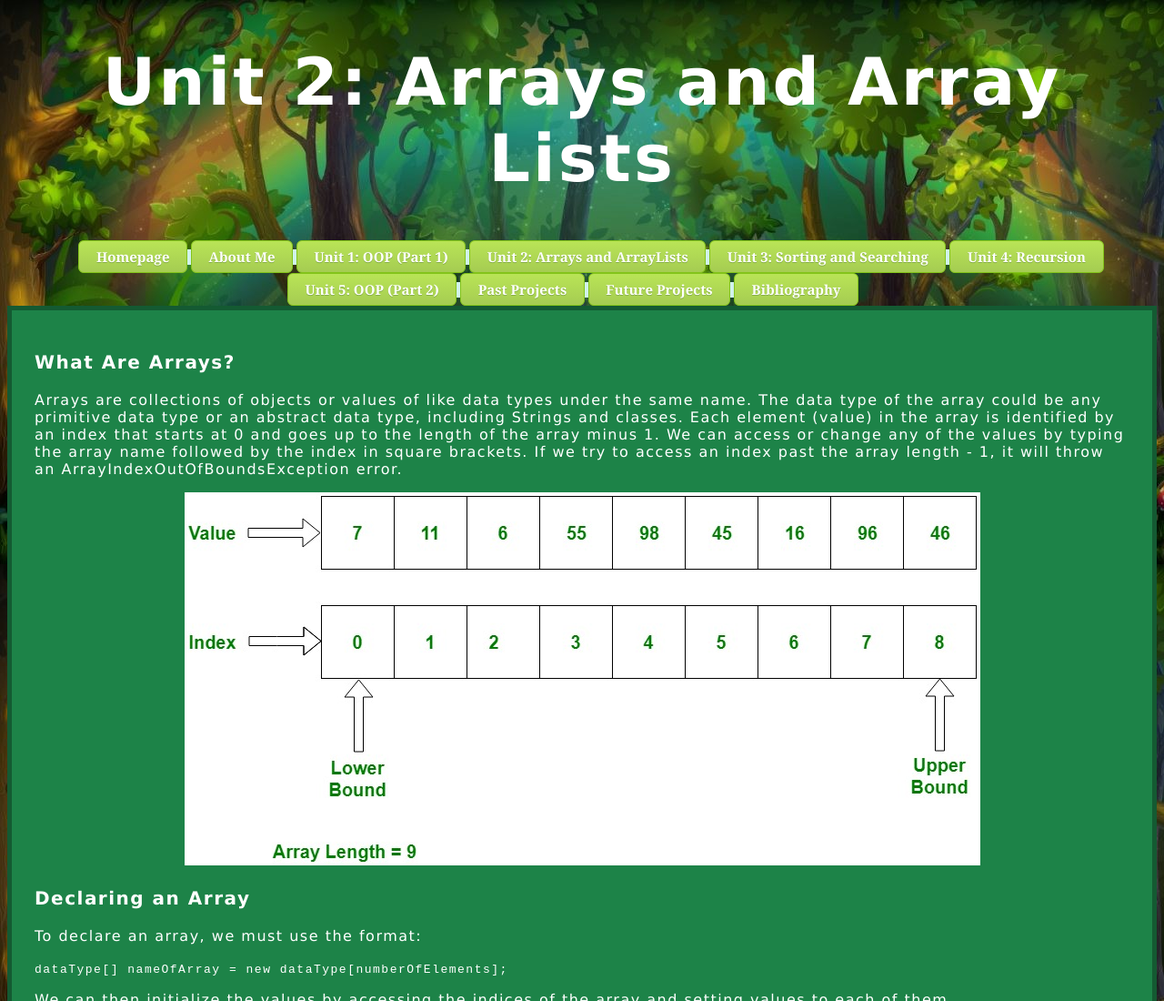
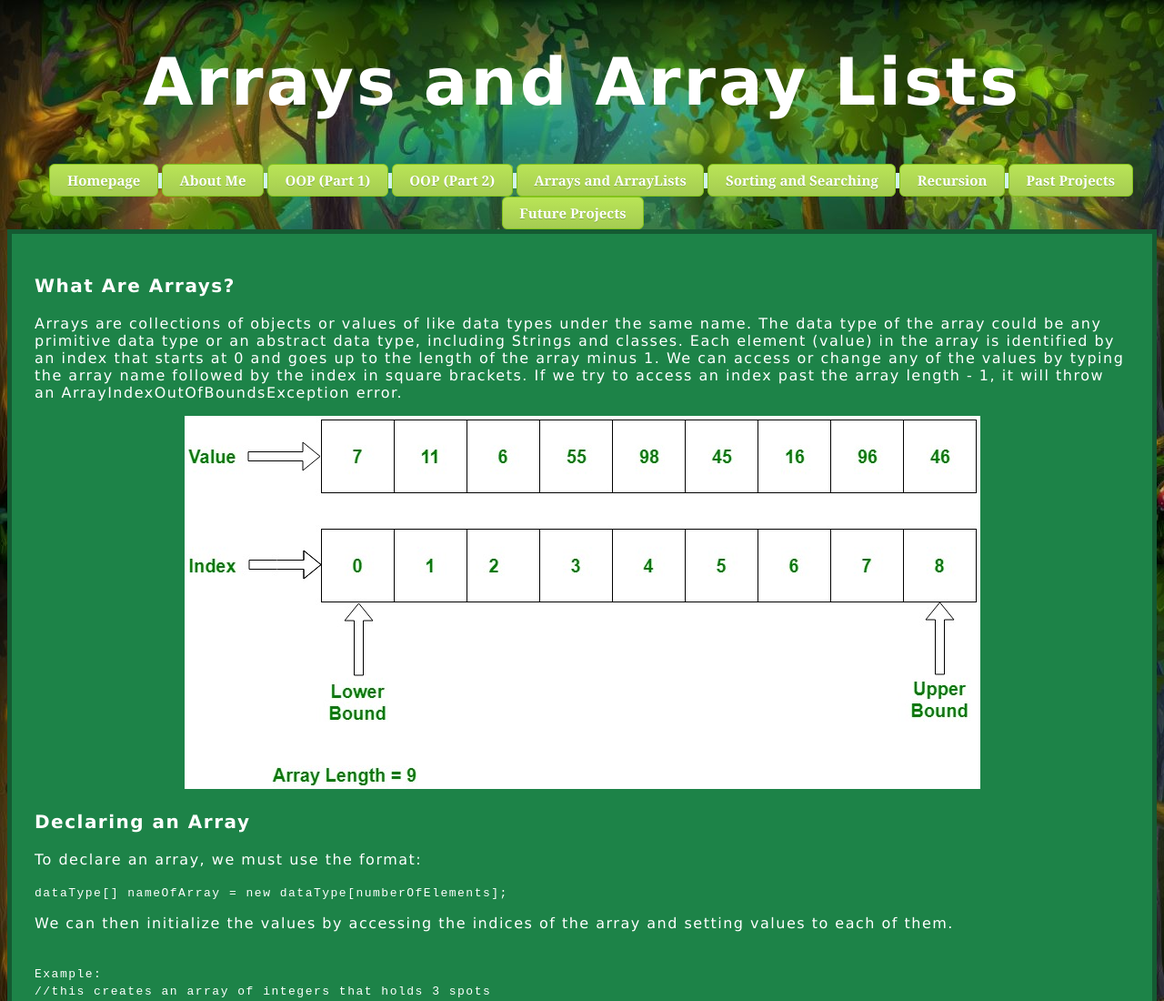
Before and after one commit to SophiaNguyen1/website, a plain HTML site: page Arrays.htm in a window 1280 px wide. Shown: the top 1100 px of the page at 91% size. Drawn offline with Linux system fonts and the light colour scheme.

Commit message:
Update Arrays.htm

```diff
--- a/Arrays.htm
+++ b/Arrays.htm
@@ -97,20 +97,19 @@ table, th, td {
 </style>
 </head>
 <body>
-<h1>Unit 2: Arrays and Array Lists</h1>
+<h1>Arrays and Array Lists</h1>
 <box>
 	<centre>
-<a href="index.htm" class="button">Homepage</a>
-<a href="AboutMe.htm" class="button">About Me</a>
-<a href="OOP.htm" class="button">Unit 1: OOP (Part 1)</a>
-<a href="Arrays.htm" class="button">Unit 2: Arrays and ArrayLists</a>
-<a href="SortingSearching.htm" class="button">Unit 3: Sorting and Searching</a>
-<a href="Recursion.htm" class="button">Unit 4: Recursion</a>
-<a href="OOP2.htm" class="button">Unit 5: OOP (Part 2)</a>
-<a href="PastProjects.htm" class="button">Past Projects</a>
-<a href="FutureProjects.htm" class="button">Future Projects</a>
-<a href="Bibliography.htm" class="button">Bibliography</a>
-	</centre>
+    <a href="index.htm" class="button">Homepage</a>
+    <a href="AboutMe.htm" class="button">About Me</a>
+    <a href="OOP.htm" class="button">OOP (Part 1)</a>
+    <a href="OOP2.htm" class="button">OOP (Part 2)</a>
+    <a href="Arrays.htm" class="button">Arrays and ArrayLists</a>
+    <a href="SortingSearching.htm" class="button">Sorting and Searching</a>
+    <a href="Recursion.htm" class="button">Recursion</a>
+    <a href="PastProjects.htm" class="button">Past Projects</a>
+    <a href="FutureProjects.htm" class="button">Future Projects</a>
+      </centre>
 </box>
 <div>
 <h3>What Are Arrays?</h3>
```
